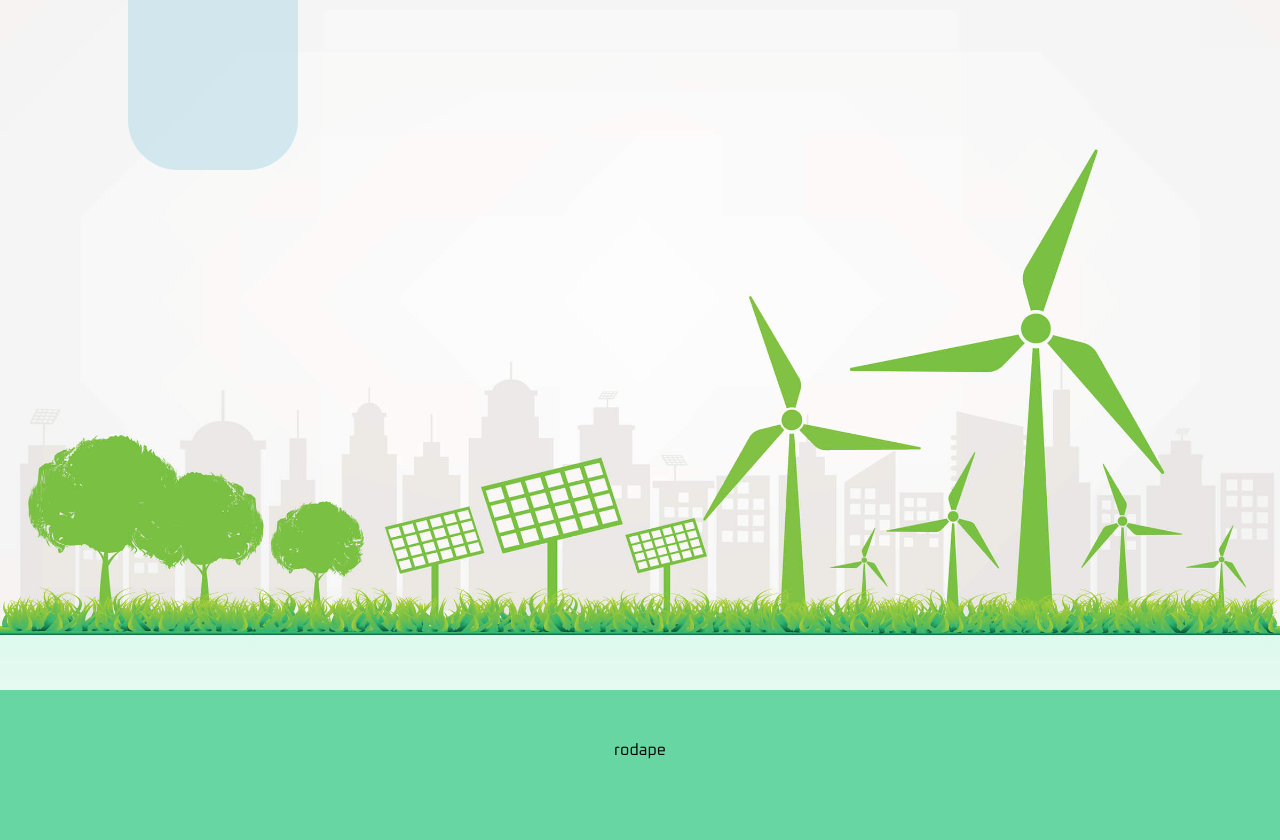
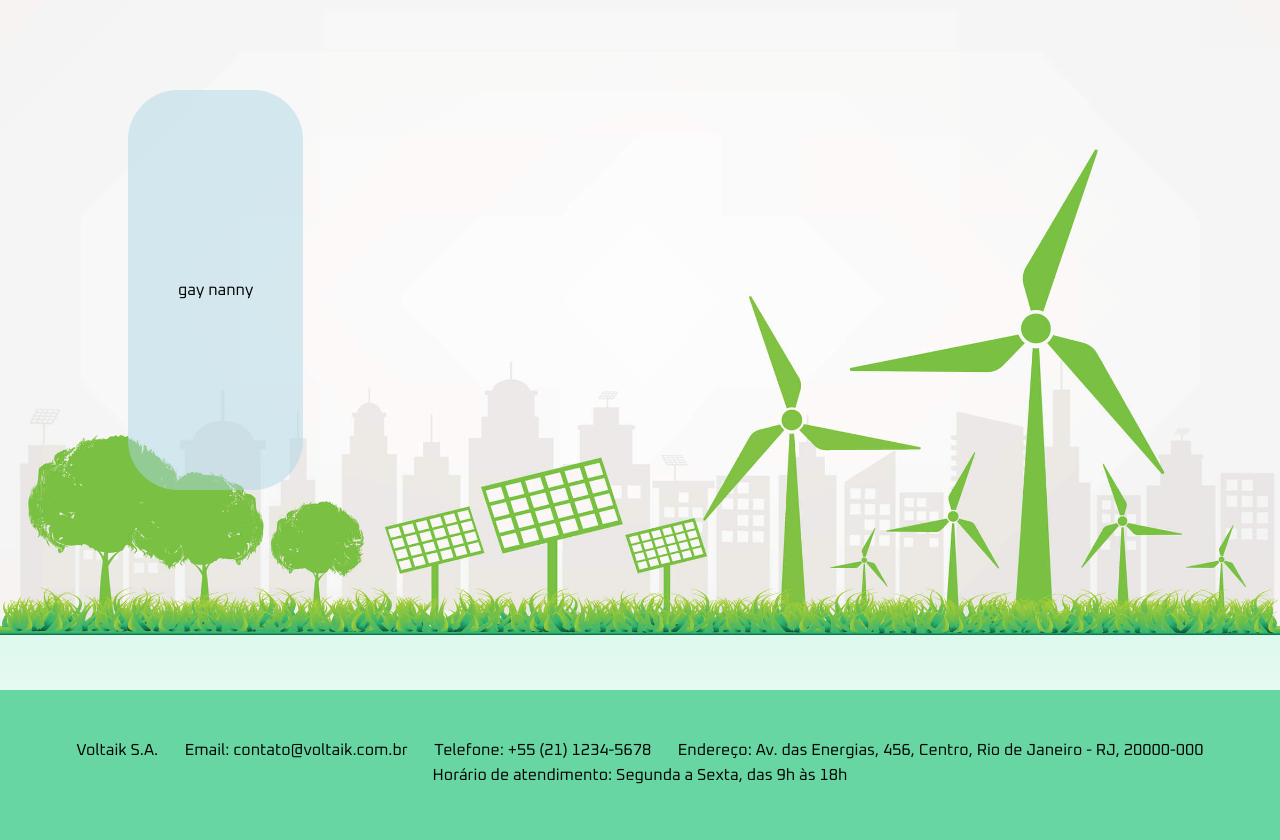
Before and after one commit to kauarodrigues1/gsFront, a plain HTML site: page publico.html in a window 1280 px wide. Shown: the part 117-957 px from the top of the page. Drawn offline with Linux system fonts and the light colour scheme.

Commit message:
atribuindo o escopo do index nos demais hmtl

```diff
--- a/publico.html
+++ b/publico.html
@@ -19,7 +19,7 @@
             <div class="menu-item">
 
                 <div id="menu-item1" class="menu-item-label">
-                    <img src="/src/assets/menuicon.png" alt="" width="30px" >
+                    <img src="/src/assets/menuicon2.png" alt="" width="30px" >
                 </div>
 
                 <div id="menu-itens1" class="menu-itens menu-subitens-hidden">
@@ -55,13 +55,26 @@
     </div>
 
 
-    <main class="conteudo">
-        conteudo
+    <main>
+        <div class="conteudo">
+            gay nanny
+        </div>
+
     </main>
 
 
-    <footer class="rodape">
-        rodape
+    <footer>
+        <div class="rodape">
+            <div>Voltaik S.A.</div>
+            <div>Email: contato@voltaik.com.br</div>
+            <div>Telefone: +55 (21) 1234-5678</div>
+            <div>Endereço: Av. das Energias, 456, Centro, Rio de Janeiro - RJ, 20000-000</div>
+            <div> Horário de atendimento: Segunda a Sexta, das 9h às 18h</div>
+        </div>
+
+
+
+
     </footer>
 
 
--- a/src/css/beneficios.css
+++ b/src/css/beneficios.css
@@ -72,3 +72,12 @@
     flex-wrap: wrap;
     margin-top: 50px;
 }
+
+.conteudo{
+    display: flex;
+    align-items: center;
+    height: 400px;
+    padding: 50px;
+    border-radius: 50px;
+    background-color: rgba(173, 216, 230, 0.5);
+}
--- a/src/css/impacto.css
+++ b/src/css/impacto.css
@@ -72,3 +72,12 @@
     flex-wrap: wrap;
     margin-top: 50px;
 }
+
+.conteudo{
+    display: flex;
+    align-items: center;
+    height: 400px;
+    padding: 50px;
+    border-radius: 50px;
+    background-color: rgba(173, 216, 230, 0.5);
+}
--- a/src/css/objetivos.css
+++ b/src/css/objetivos.css
@@ -72,3 +72,12 @@
     flex-wrap: wrap;
     margin-top: 50px;
 }
+
+.conteudo{
+    display: flex;
+    align-items: center;
+    height: 400px;
+    padding: 50px;
+    border-radius: 50px;
+    background-color: rgba(173, 216, 230, 0.5);
+}
--- a/src/css/publico.css
+++ b/src/css/publico.css
@@ -57,6 +57,7 @@
     border-radius: 5px;
     background-color: rgb(121, 190, 212);
     font-size: 25px;
+    padding: 10px;
 }
 
 /* .menu-hide-subitens{
@@ -72,3 +73,12 @@
     flex-wrap: wrap;
     margin-top: 50px;
 }
+
+.conteudo{
+    display: flex;
+    align-items: center;
+    height: 400px;
+    padding: 50px;
+    border-radius: 50px;
+    background-color: rgba(173, 216, 230, 0.5);
+}
--- a/src/css/tecnologias.css
+++ b/src/css/tecnologias.css
@@ -72,3 +72,12 @@
     flex-wrap: wrap;
     margin-top: 50px;
 }
+
+.conteudo{
+    display: flex;
+    align-items: center;
+    height: 400px;
+    padding: 50px;
+    border-radius: 50px;
+    background-color: rgba(173, 216, 230, 0.5);
+}
```
Also changed, not shown: beneficios.html (+15 -5 lines), impacto.html (+15 -6 lines), objetivos.html (+15 -6 lines), tecnologias.html (+15 -6 lines).
